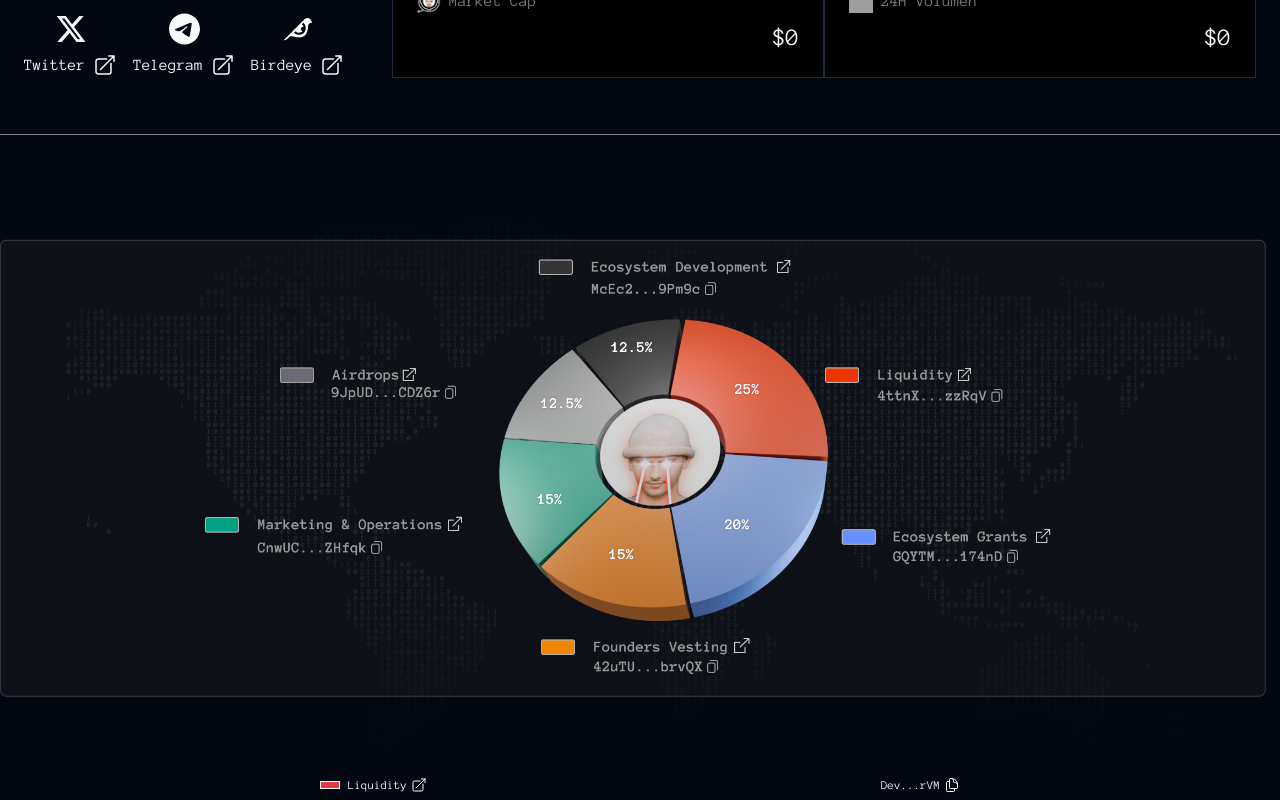
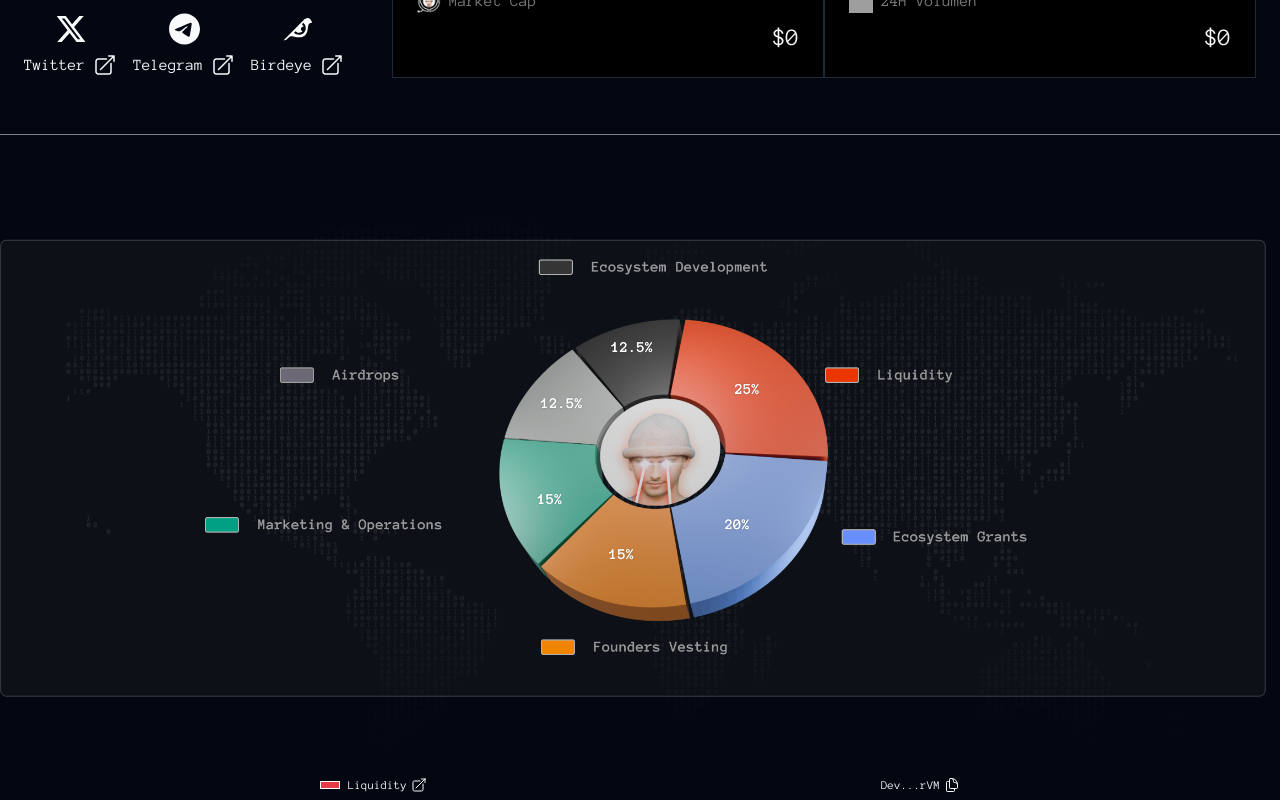
Before and after one commit to DevWifHat/devwifhat-website, a Next.js app: page / in a window 1280 px wide. Shown: the part 800-1600 px from the top of the page. Built offline with nearby package versions, Linux system fonts and the light colour scheme; no server answers; grey boxes are pictures that could not be loaded.

Commit message:
chart update

```diff
--- a/components/shared/NewChart.tsx
+++ b/components/shared/NewChart.tsx
@@ -33,7 +33,7 @@ const NewChart = () => {
   return (
     <section className='w-full relative border-b border-b-white border-opacity-50'>
 
-      <img src="/chart.png" alt="" className='hidden lg:block w-full relative z-10' />
+      <img src="/chartdesktop.png" alt="" className='hidden lg:block w-full relative z-10' />
       <img src="/devmask.png" alt="" className='block lg:hidden absolute z-0 inset-0 w-full' />
       <img src="/chartmobile.png" alt="" className='block lg:hidden w-full p-4 relative z-10' />
       {/* Stats & Wallets */}
```
Also changed, not shown: public/chartdesktop.png (added).
